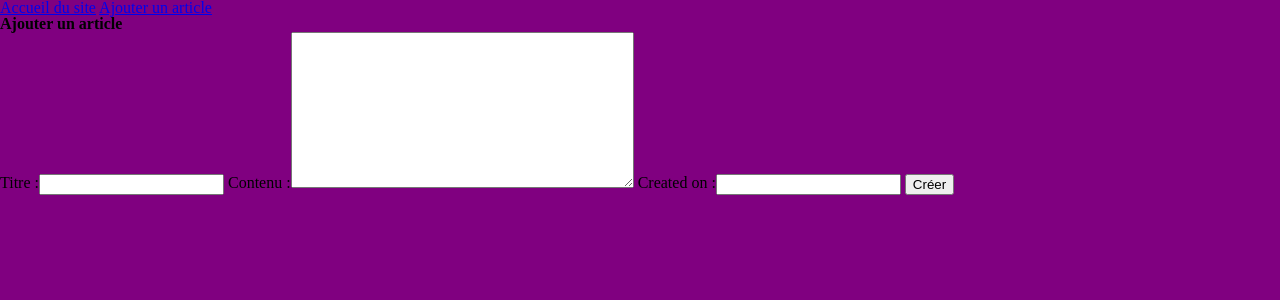
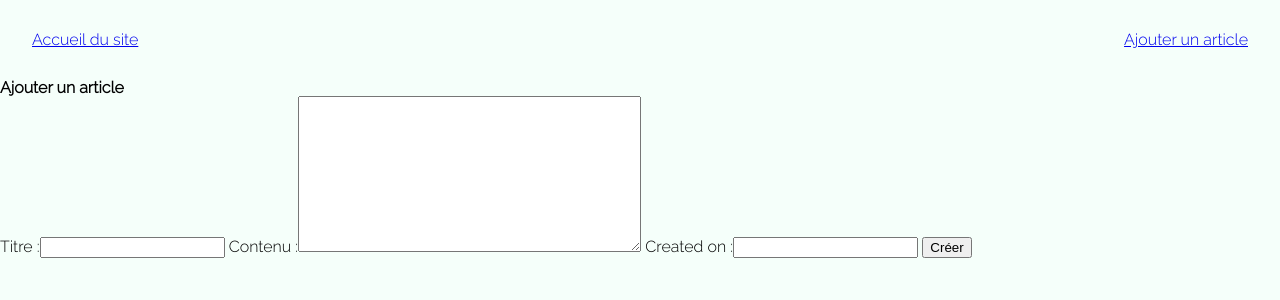
Before and after one commit to lisa367/Docstring_Challenges, a Django app: page /blog/create/ in a window 1280 px wide. Shown: the top 300 px of the page. Run offline with Django 3.2, Linux system fonts and the light colour scheme; the visitor is signed in with stand-in values (Sample User, id 1).

Commit message:
stylesheets

```diff
--- a/MyBlog/src/Posts/static/css/style.css
+++ b/MyBlog/src/Posts/static/css/style.css
@@ -3,5 +3,31 @@
 
 
 body {
-    background-color: purple;
+    font-family: 'Raleway', sans-serif;
+    background-color: mintcream;
 }
+
+nav {
+    margin: 2rem;
+    display: flex;
+    justify-content: space-between;
+}
+
+#blog {
+    display: flex;
+    flex-direction: column;
+    align-items: center;
+    margin-top: 5rem;
+}
+
+#blog article {
+    width: 50%;
+    margin-top: 2rem;
+}
+
+
+@media (max-width: 1024px) {
+    #blog article {
+        width: 85%;
+    }
+}
```
